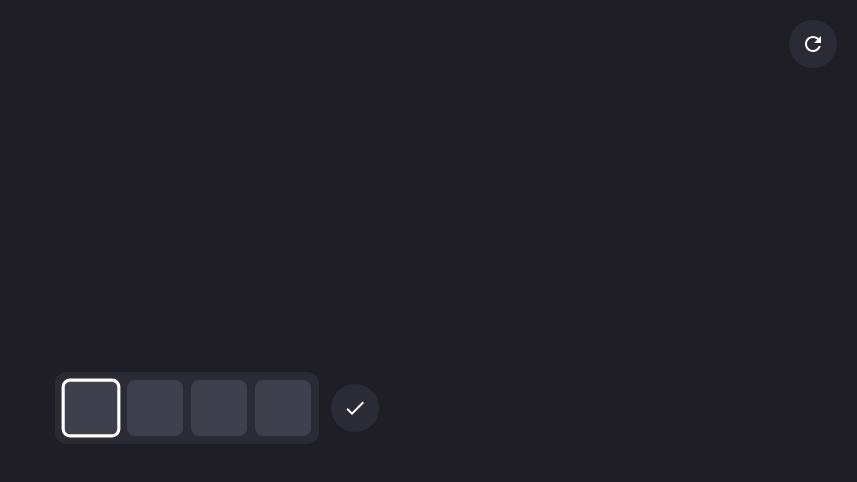
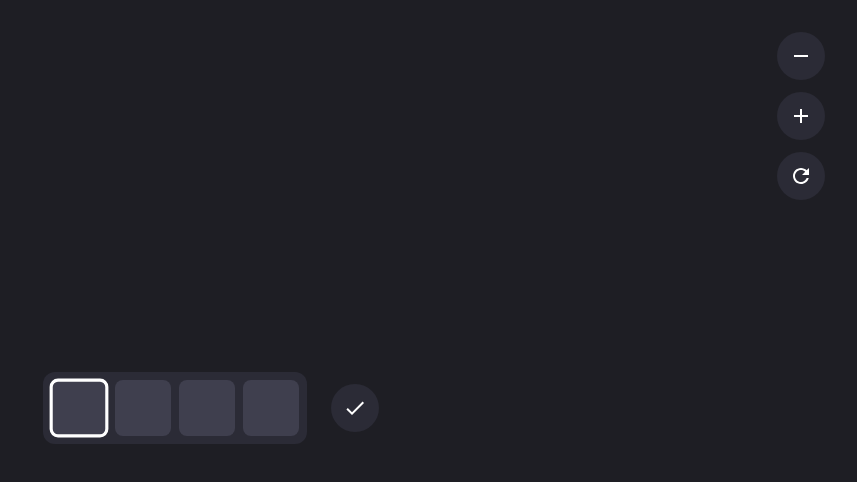
Before and after one commit to chenyu76/color_sequence_game, a plain HTML site: page index.html in a window 1280 px wide. Shown: the whole page, without its empty margins (423-1280 px from the left). Drawn offline with Linux system fonts and the light colour scheme.

Commit message:
option to change slots num

```diff
--- a/index.html
+++ b/index.html
@@ -8,6 +8,16 @@
   </head>
   <body>
     <div class="top-bar">
+      <button class="btn" onclick="increaseSlotsLength(-1)" title="Minux">
+        <svg xmlns="http://www.w3.org/2000/svg" viewBox="0 -960 960 960">
+          <path d="M200-440v-80h560v80H200Z" />
+        </svg>
+      </button>
+      <button class="btn" onclick="increaseSlotsLength(1)" title="Plus">
+        <svg xmlns="http://www.w3.org/2000/svg" viewBox="0 -960 960 960">
+          <path d="M440-440H200v-80h240v-240h80v240h240v80H520v240h-80v-240Z" />
+        </svg>
+      </button>
       <button class="btn" onclick="initGame()" title="Reset">
         <svg viewBox="0 0 24 24">
           <path
--- a/script.js
+++ b/script.js
@@ -1,7 +1,7 @@
 
 // Game Constants
-const COLORS_COUNT = 4; // Total available colors
-const SEQUENCE_LENGTH = 4;
+const COLORS_COUNT = 6; // Total available colors
+let SEQUENCE_LENGTH = 4;
 const MAX_ATTEMPTS = 8;
 
 // State
@@ -13,10 +13,22 @@
 
 // DOM Elements
 const board = document.getElementById("game-board");
-const currentSlots = document.querySelectorAll("#current-slots .slot");
+let currentSlots = document.querySelectorAll("#current-slots .slot");
 const overlay = document.getElementById("overlay");
 const resultIcon = document.getElementById("result-icon");
 const answerReveal = document.getElementById("answer-reveal");
+const inputSlotsContainer = document.getElementById("current-slots");
+
+function changeSlotsLength(newLength) {
+  SEQUENCE_LENGTH = newLength;
+  initGame();
+}
+
+function increaseSlotsLength(delta) {
+  SEQUENCE_LENGTH =
+      Math.min(Math.max(2, SEQUENCE_LENGTH + delta), COLORS_COUNT);
+  initGame();
+}
 
 function getAllArragement(set = [ 1, 2 ]) {
   return set.length == 1
@@ -65,7 +77,7 @@
 function initGame() {
   // Reset State
   secretSequences = randomlizeList(getAllArragement(generateSequence()));
-  currentGuess = [ null, null, null, null ];
+  currentGuess = Array(SEQUENCE_LENGTH).fill(null);
   attemptsCount = 0;
   activeSlotIndex = 0;
   isGameOver = false;
@@ -74,13 +86,14 @@
   board.innerHTML = ""; // Clear history
   overlay.classList.remove("show");
   updateCurrentRowUI();
+  updateInputUI();
 
   // Generate empty slots for history visualization
   // Optional: we could pre-render empty rows, but dynamic is fine.
 }
 
 function generateSequence() {
-  let pool = Array.from({length : COLORS_COUNT}, (_, i) => i);
+  let pool = Array.from({length : SEQUENCE_LENGTH}, (_, i) => i);
   // Fisher-Yates shuffle for uniqueness
   for (let i = pool.length - 1; i > 0; i--) {
     const j = Math.floor(Math.random() * (i + 1));
@@ -104,27 +117,38 @@
   updateCurrentRowUI();
 }
 
-// Enhanced Click Logic: Cycle color if clicking the active slot
-currentSlots.forEach((slot, index) => {
-  slot.addEventListener("click", () => {
-    if (activeSlotIndex === index) {
-      cycleColor(1);
-    } else {
-      activeSlotIndex = index;
-      updateCurrentRowUI();
-    }
-  });
-});
-
 function cycleColor(direction) {
   let val = currentGuess[activeSlotIndex];
   if (val === null) {
     val = 0;
   } else {
-    val = (val + direction + COLORS_COUNT) % COLORS_COUNT;
+    val = (val + direction + SEQUENCE_LENGTH) % SEQUENCE_LENGTH;
   }
   currentGuess[activeSlotIndex] = val;
   updateCurrentRowUI();
+}
+
+function updateInputUI() {
+  inputSlotsContainer.innerHTML = "";
+  for (let i = 0; i < SEQUENCE_LENGTH; i++) {
+    const slot = document.createElement("div");
+    slot.className = "slot" + (i === activeSlotIndex ? " active" : "");
+    slot.onclick = () => selectSlot(i);
+    inputSlotsContainer.appendChild(slot);
+  }
+
+  currentSlots = document.querySelectorAll("#current-slots .slot");
+  // Enhanced Click Logic: Cycle color if clicking the active slot
+  currentSlots.forEach((slot, index) => {
+    slot.addEventListener("click", () => {
+      if (activeSlotIndex === index) {
+        cycleColor(1);
+      } else {
+        activeSlotIndex = index;
+        updateCurrentRowUI();
+      }
+    });
+  });
 }
 
 function updateCurrentRowUI() {
--- a/styles.css
+++ b/styles.css
@@ -138,6 +138,7 @@
   align-items: center;
   justify-content: center;
   transition: background 0.2s;
+  margin: 12px;
 }
 
 .btn:hover {
```
